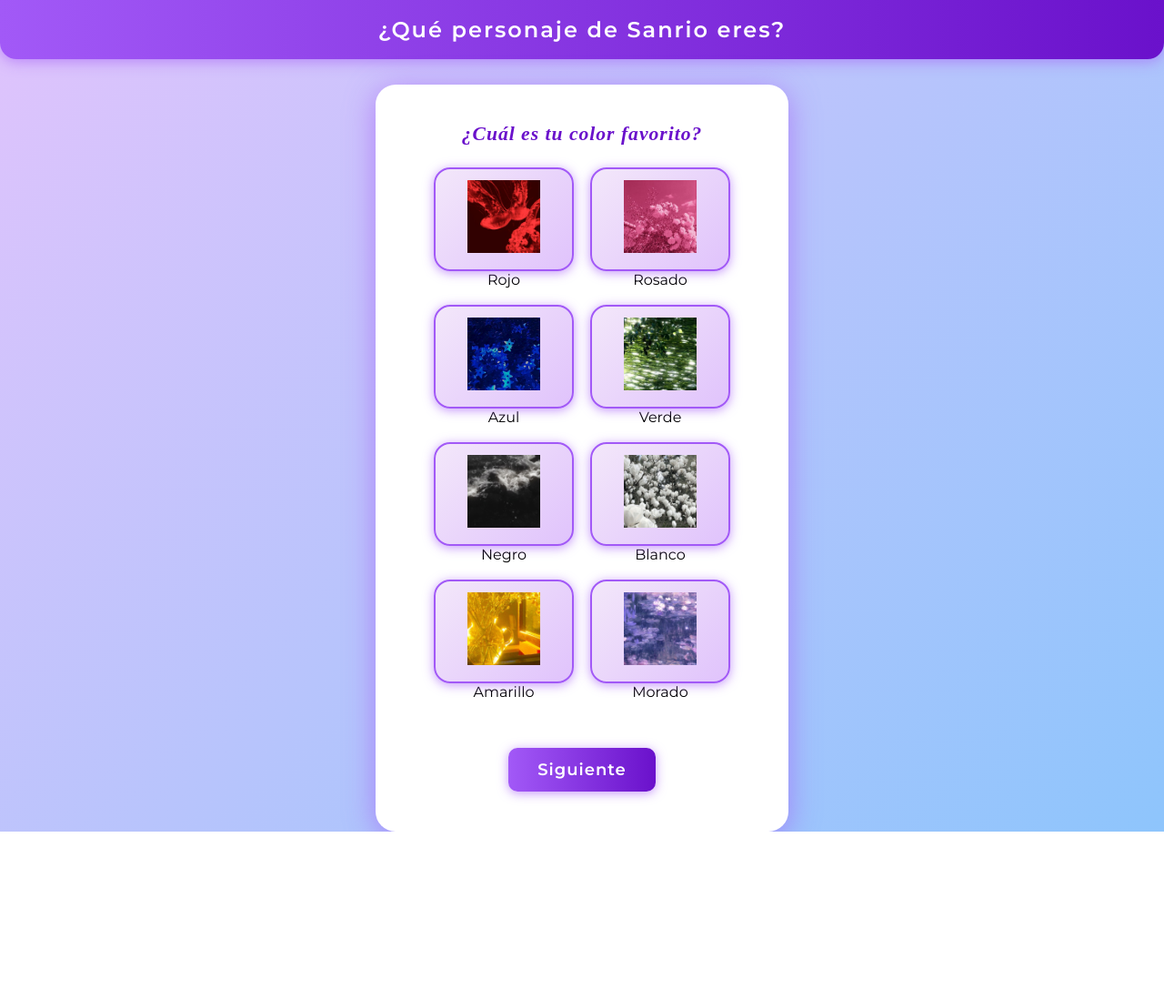
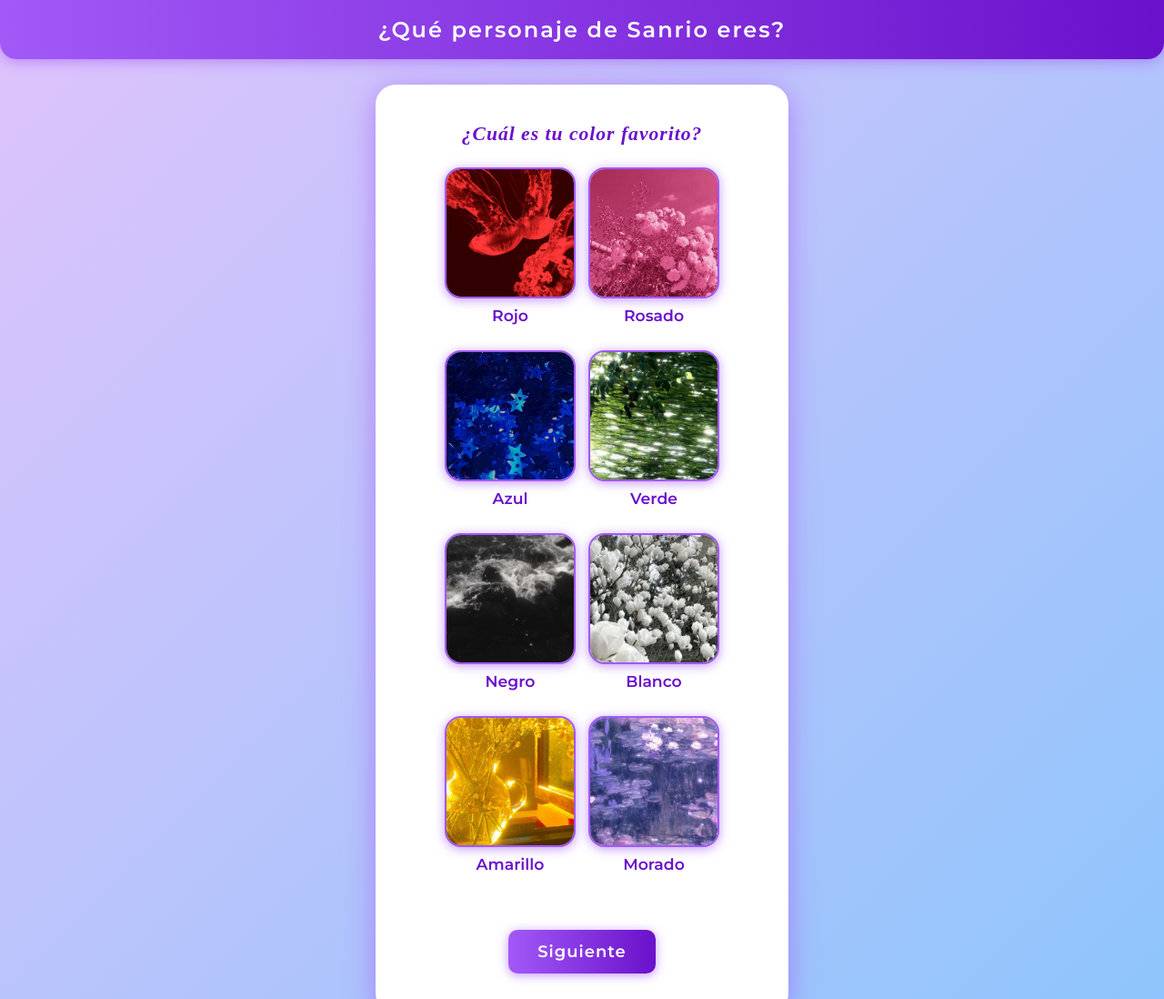
Before and after one commit to Sneider22/sanrio-quiz, a plain HTML site: page index.html in a window 1280 px wide. Shown: the top 1098 px of the page at 91% size. Before the commit the page ends 914 px from the top, so only its background shows below. Drawn offline with nearby package versions, Linux system fonts and the light colour scheme; a web font is replaced by a local one.

Commit message:
Actualiza todos los archivos del quiz Sanrio

```diff
--- a/style.css
+++ b/style.css
@@ -48,49 +48,43 @@ h1, #question {
     gap: 18px;
 }
 
+.option-wrapper {
+    display: flex;
+    flex-direction: column;
+    align-items: center;
+    width: 140px; /* o el tamaño que prefieras */
+    margin-bottom: 10px;
+}
+
 .option {
-    width: 44vw;
-    max-width: 150px;
-    min-width: 110px;
-    height: 110px;
-    margin: 0;
+    width: 140px;
+    height: 140px;
     border: 2.5px solid #a259f7;
     border-radius: 18px;
     overflow: hidden;
     cursor: pointer;
-    background: linear-gradient(135deg, #f3e7fa 0%, #e0c3fc 100%);
+    background: #fff;
     box-shadow: 0 2px 12px #a259f7a0;
     display: flex;
-    flex-direction: column;
-    align-items: center;
-    justify-content: center;
-    transition: transform 0.18s, box-shadow 0.18s, border 0.18s;
-    position: relative;
+    align-items: stretch;
+    justify-content: stretch;
+    padding: 0;
 }
 
-.option:hover, .option:active {
-    transform: translateY(-10px) scale(1.06);
-    box-shadow: 0 8px 32px #6a11cb99;
-    border: 2.5px solid #6a11cb;
-    z-index: 2;
-    background: linear-gradient(135deg, #e0c3fc 0%, #a259f7 100%);
+.option-img {
+    width: 100%;
+    height: 100%;
+    object-fit: cover;
+    display: block;
 }
 
-.option img {
-    width: 80px;
-    height: 80px;
-    object-fit: contain;
-    margin-bottom: 6px;
-    display: block;
-    background: transparent;
-}
-
-.option span {
+.option-label {
+    margin-top: 8px;
     font-size: 1.08rem;
     color: #6a11cb;
     font-weight: 600;
     font-family: 'Montserrat', Arial, sans-serif;
-    text-shadow: 0 1px 2px #fff;
+    text-align: center;
 }
 
 .button {
```
Also changed, not shown: assets/comida_rapida.png (added), assets/galletas.png (added), assets/japonesa.png (added), assets/pasteles.png (added), assets/pies.png (added), assets/pudin.png (added), assets/rollos_canela.png (added), assets/saludable.png (added).
